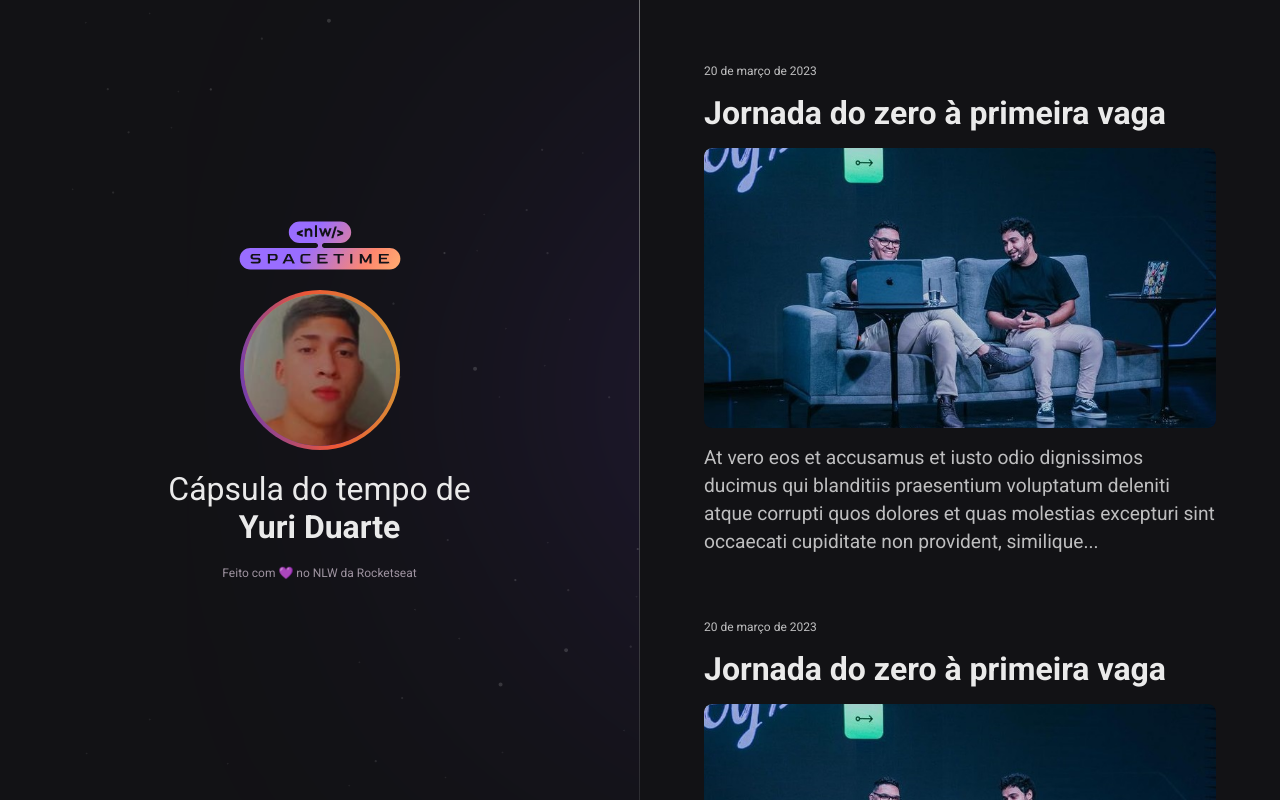
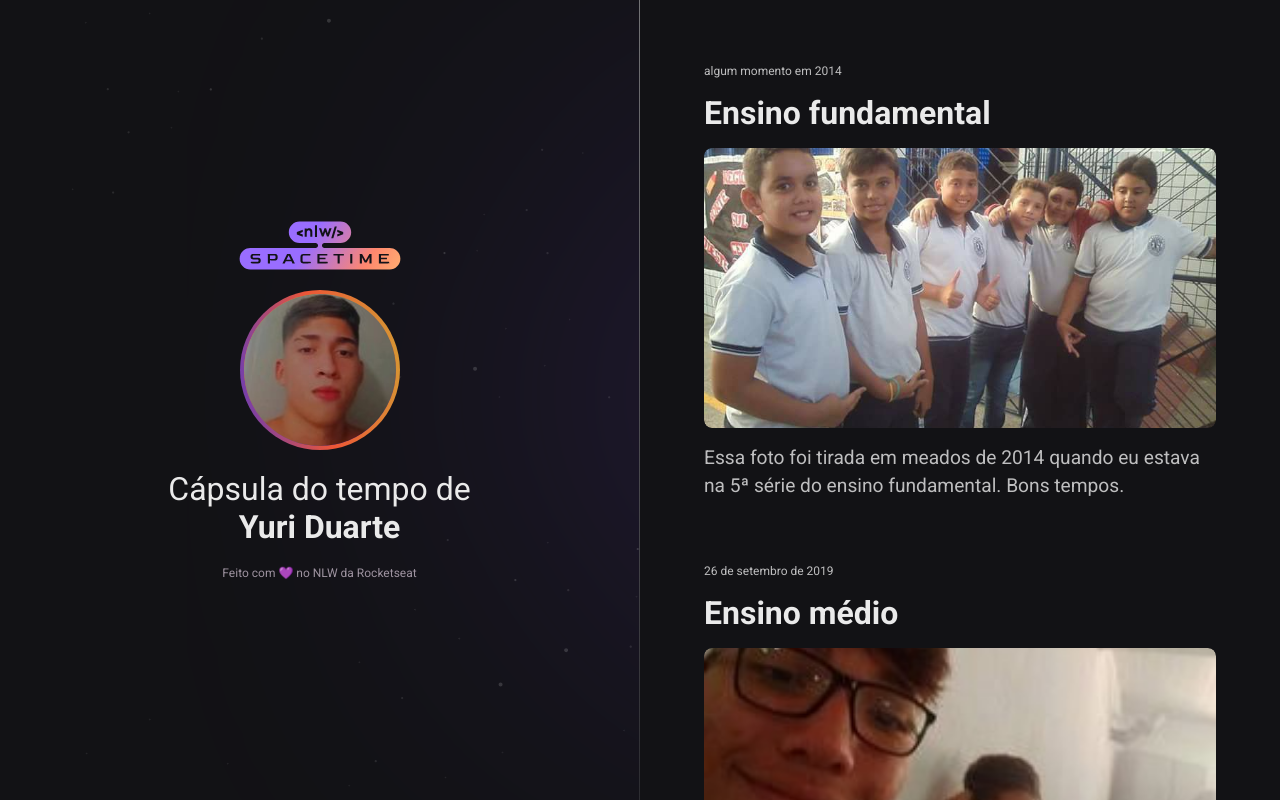
Before and after one commit to your-i-dev/nlwspacetime, a plain HTML site: page index.html in a window 1280 px wide. Drawn offline with Linux system fonts and the light colour scheme.

Commit message:
mudança nas imagens e textos

```diff
--- a/index.html
+++ b/index.html
@@ -35,65 +35,63 @@
 
     <nav>
       <a
-        href="https://www.youtube.com/live/3nz5HkUJaVU?feature=share"
+        href="https://www.facebook.com/photo.php?fbid=2002046030071871&set=pb.100007994790896.-2207520000.&type=3"
         target="_blank"
         class="memory"
       >
-        <small>20 de março de 2023</small>
-        <h1>Jornada do zero à primeira vaga</h1>
+        <small>algum momento em 2014</small>
+        <h1>Ensino fundamental</h1>
         <div>
           <img
-            src="./assets/jornada.png"
-            alt="Rodrigo e Mayk apresentando o projeto Jornada do Zero à Primeira Vaga"
+            src="./assets/imagemescola.jpg"
+            alt="Yuri Duarte e seus amigos no ensino fundamental"
           />
         </div>
         <p>
-          At vero eos et accusamus et iusto odio dignissimos ducimus qui
-          blanditiis praesentium voluptatum deleniti atque corrupti quos dolores
-          et quas molestias excepturi sint occaecati cupiditate non provident,
-          similique...
+          Essa foto foi tirada em meados de 2014 quando eu estava na 5ª série do
+          ensino fundamental. Bons tempos.
         </p>
       </a>
 
       <a
-        href="https://www.youtube.com/live/3nz5HkUJaVU?feature=share"
+        href="https://www.instagram.com/p/BvDGL1xAtZA"
         target="_blank"
         class="memory"
       >
-        <small>20 de março de 2023</small>
-        <h1>Jornada do zero à primeira vaga</h1>
+        <small>26 de setembro de 2019</small>
+        <h1>Ensino médio</h1>
         <div>
           <img
-            src="./assets/jornada.png"
-            alt="Rodrigo e Mayk apresentando o projeto Jornada do Zero à Primeira Vaga"
+            src="./assets/justiniano.jpg"
+            alt="Eu e meu brother Gustavo fazendo absolutamente nada na aula"
           />
         </div>
         <p>
-          At vero eos et accusamus et iusto odio dignissimos ducimus qui
-          blanditiis praesentium voluptatum deleniti atque corrupti quos dolores
-          et quas molestias excepturi sint occaecati cupiditate non provident,
-          similique...
+          Eu e meu brother Gustavo, primeira aula do dia e eu tava morrendo de
+          sono, enquanto isso o gustavo tirava umas fotos com meu celular 😅.
+          esse foi meu último ano de escola pois depois disso veio a pandemia e
+          eu nunca mais fui pra escola (porém conclui meu ensino médio).
         </p>
       </a>
 
       <a
-        href="https://www.youtube.com/live/3nz5HkUJaVU?feature=share"
+        href="https://www.instagram.com/p/Cf2M69ElN9M"
         target="_blank"
         class="memory"
       >
-        <small>20 de março de 2023</small>
-        <h1>Jornada do zero à primeira vaga</h1>
+        <small>Junho de 2022</small>
+        <h1>Experiência na Universidade</h1>
         <div>
           <img
-            src="./assets/jornada.png"
-            alt="Rodrigo e Mayk apresentando o projeto Jornada do Zero à Primeira Vaga"
+            src="./assets/WhatsApp Image 2022-07-09 at 14.08.27.jpeg"
+            alt="Yuri Duarte em evento de atletismo na UFC"
           />
         </div>
         <p>
-          At vero eos et accusamus et iusto odio dignissimos ducimus qui
-          blanditiis praesentium voluptatum deleniti atque corrupti quos dolores
-          et quas molestias excepturi sint occaecati cupiditate non provident,
-          similique...
+          Nesse foto eu estava estudando na UFC, a faculdade dos sonhos da
+          maioria dos jovens do meu estado, nesse dia teve um evento de
+          atletismo onde eu fui primeiro lugar na corrida de revezamento 4x100 e
+          na foto eu saí comendo um pão com salpicão 🏃‍♂️.
         </p>
       </a>
     </nav>
```
Also changed, not shown: assets/WhatsApp Image 2022-07-09 at 14.08.27.jpeg (added), assets/imagemescola.jpg (added), assets/justiniano.jpg (added).
